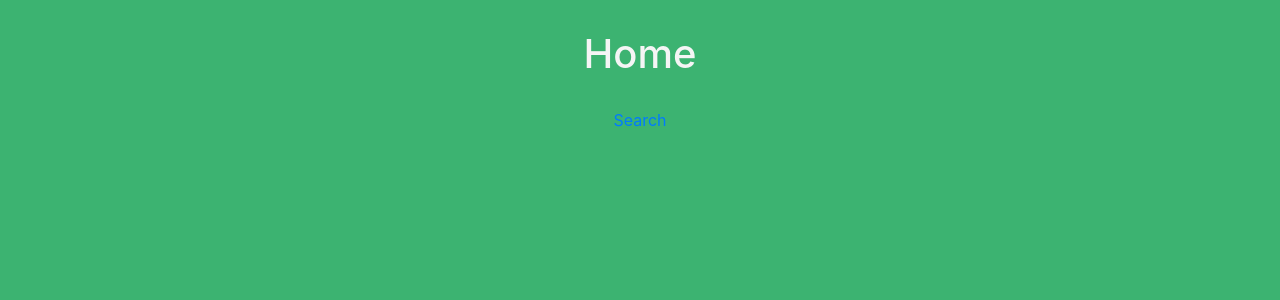
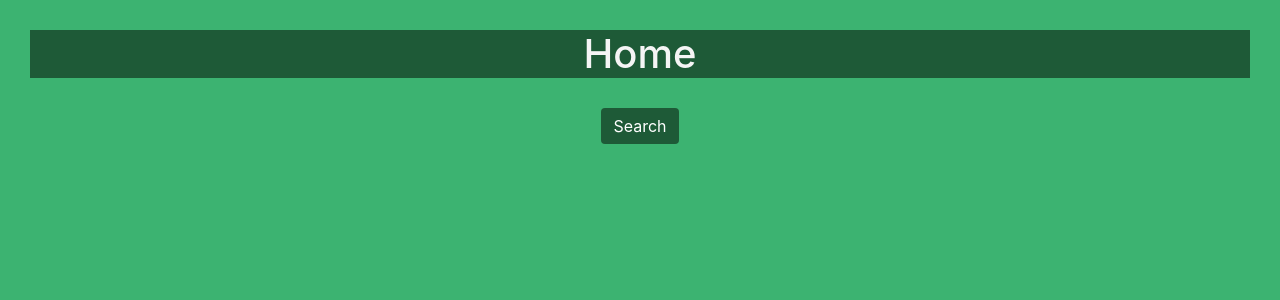
Before and after one commit to leorafink/-CS5610-WebDev-sp21-CozyCook-client, a React (Create React App) app: page / in a window 1280 px wide. Shown: the top 300 px of the page. Built offline with nearby package versions, Linux system fonts and the light colour scheme; the HTML template or start-up script is replaced by a standard one.

Commit message:
Update Home Page Style

```diff
--- a/src/components/home.js
+++ b/src/components/home.js
@@ -3,14 +3,18 @@ import {Link} from "react-router-dom";
 
 const Home = () => {
     return(
-        <div className="container-xl">
-            <h1 className="wbdv-page-title">Home</h1>
-            <div className="wbdv-horizontal-center">
-                <Link to="/search">
-                    Search
+        <div className = "container-fluid wbdv-home-page-container">
+            <div className = "container-fluid wbdv-home-heading-container">
+                <h1 className = "wbdv-page-title">Home</h1>
+            </div>
+            <div className = "container-fluid wbdv-horizontal-center">
+                <Link to = "/search">
+                    <button type = "button"
+                            className = "btn btn-primary wbdv-home-button-search">
+                        Search
+                    </button>
                 </Link>
             </div>
-
         </div>
     )
 }
--- a/src/index.css
+++ b/src/index.css
@@ -71,3 +71,20 @@ code {
   margin: 5px;
   padding: 5px;
 }
+
+.wbdv-home-heading-container {
+  background-color: #1e5a37;
+}
+
+.wbdv-home-page-container {
+}
+
+.wbdv-home-button-search {
+  background-color: #1e5a37;
+  border: #1e5a37;
+}
+
+.wbdv-home-button-search:hover {
+  background-color: #0f281e;
+  border: #0f281e;
+}
```
